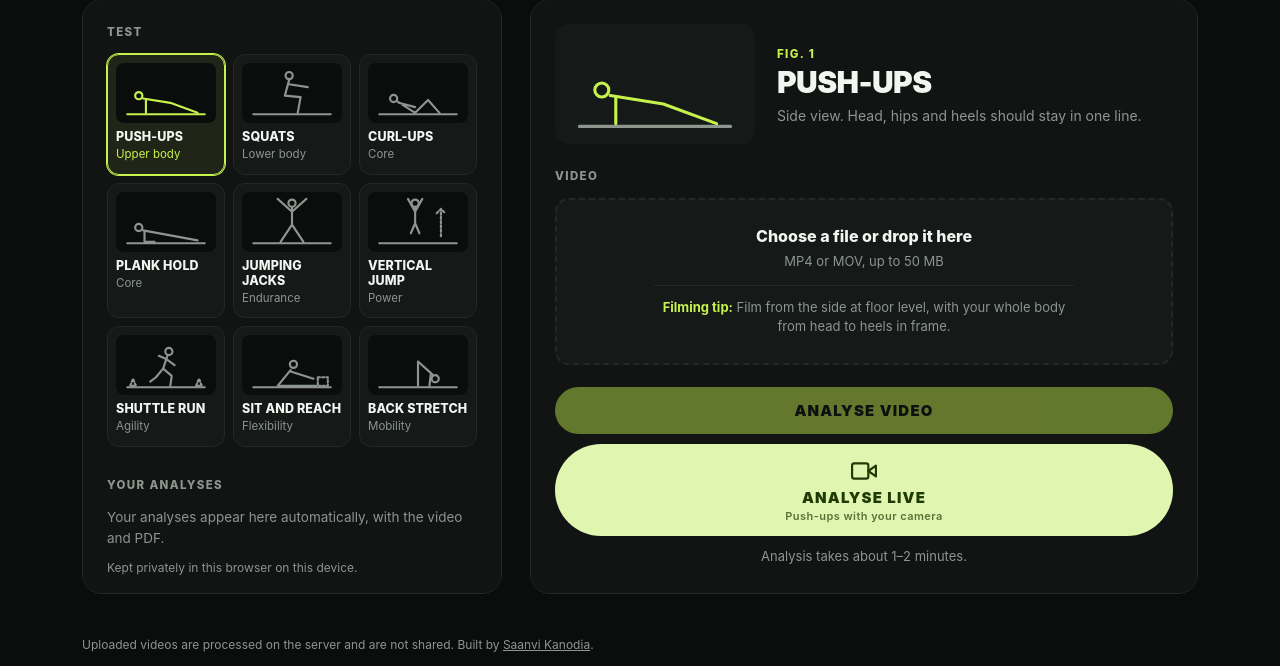
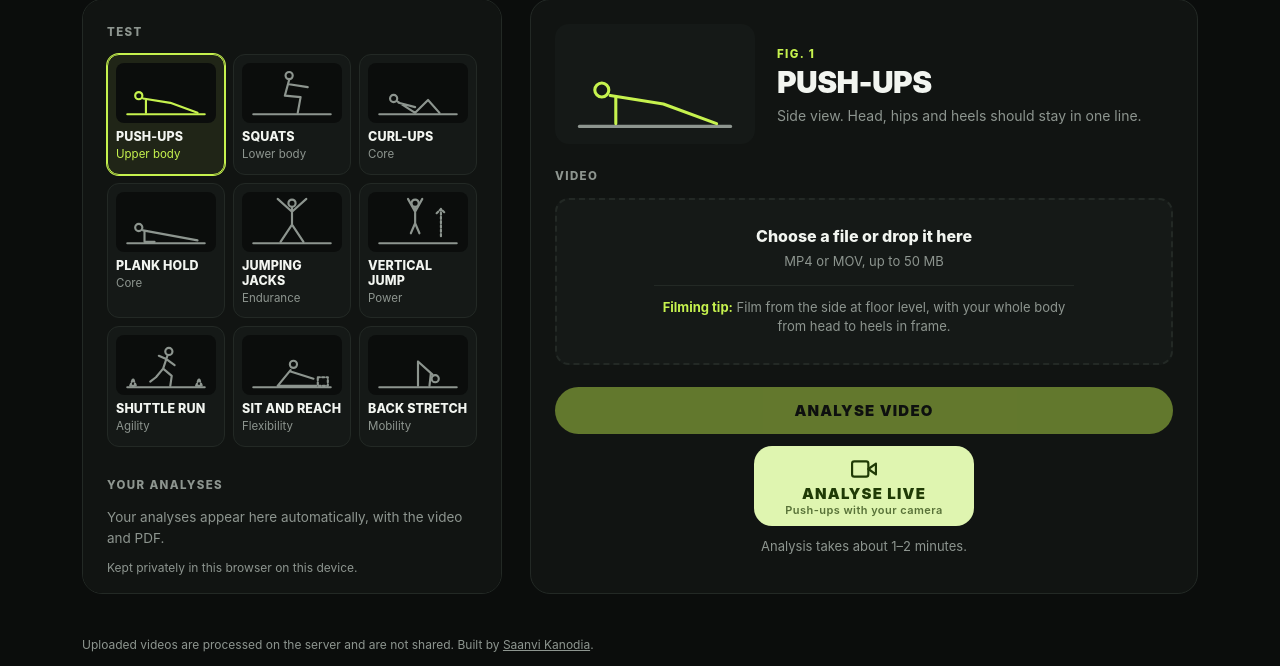
Before and after one commit to saanvi-kanodia/FitCheck, a Flask app: page / in a window 1280 px wide. Shown: the part 219-885 px from the top of the page. Run offline with Flask 3, Linux system fonts and the light colour scheme.

Commit message:
Make live button compact and centred
Co-Authored-By: Claude Opus 5.5 <noreply@anthropic.com>

```diff
--- a/webapp/templates/index.html
+++ b/webapp/templates/index.html
@@ -90,8 +90,8 @@
          transition: transform .12s, box-shadow .2s; }
   .btn:hover:not(:disabled) { transform: translateY(-1px); box-shadow: 0 8px 28px rgba(198, 242, 78, .3); }
   .btn:disabled { opacity: .45; cursor: default; }
-  .btn-live { margin-top: 10px; display: flex; flex-direction: column; align-items: center; justify-content: center; gap: 6px;
-    padding: 14px 16px; background: #dff5b0; color: #1f3a05; border: 0; }
+  .btn-live { width: auto; min-width: 220px; margin: 12px auto 0; display: flex; flex-direction: column; align-items: center; justify-content: center; gap: 4px;
+    padding: 10px 28px; border-radius: 18px; background: #dff5b0; color: #1f3a05; border: 0; }
   .btn-live svg { width: 26px; height: 26px; }
   .btn-live small { font-size: 11px; font-weight: 600; letter-spacing: .04em; text-transform: none; opacity: .7; }
   .btn-live:hover:not(:disabled) { background: #d2f095; box-shadow: 0 8px 24px rgba(198, 242, 78, .25); }
```
